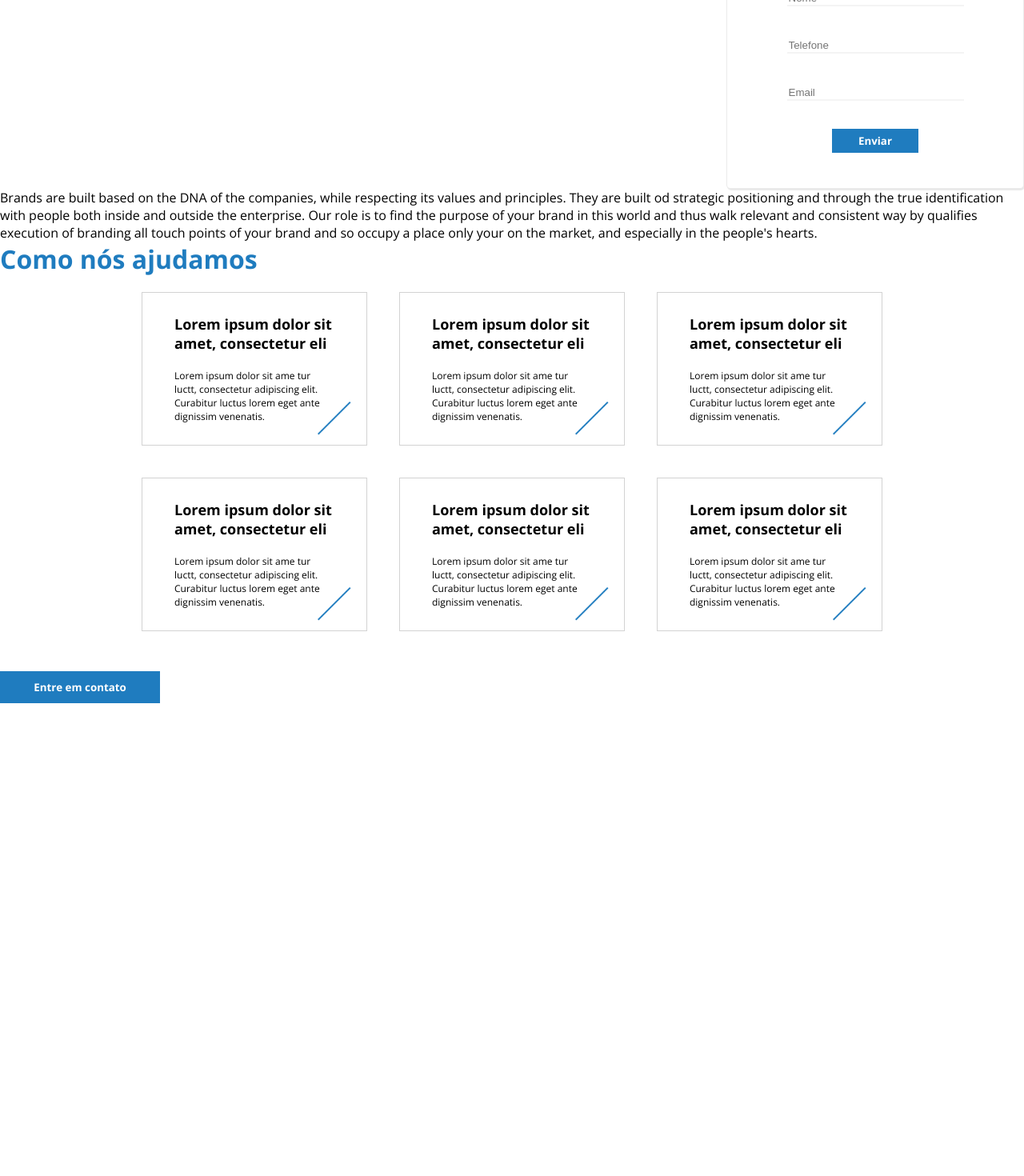
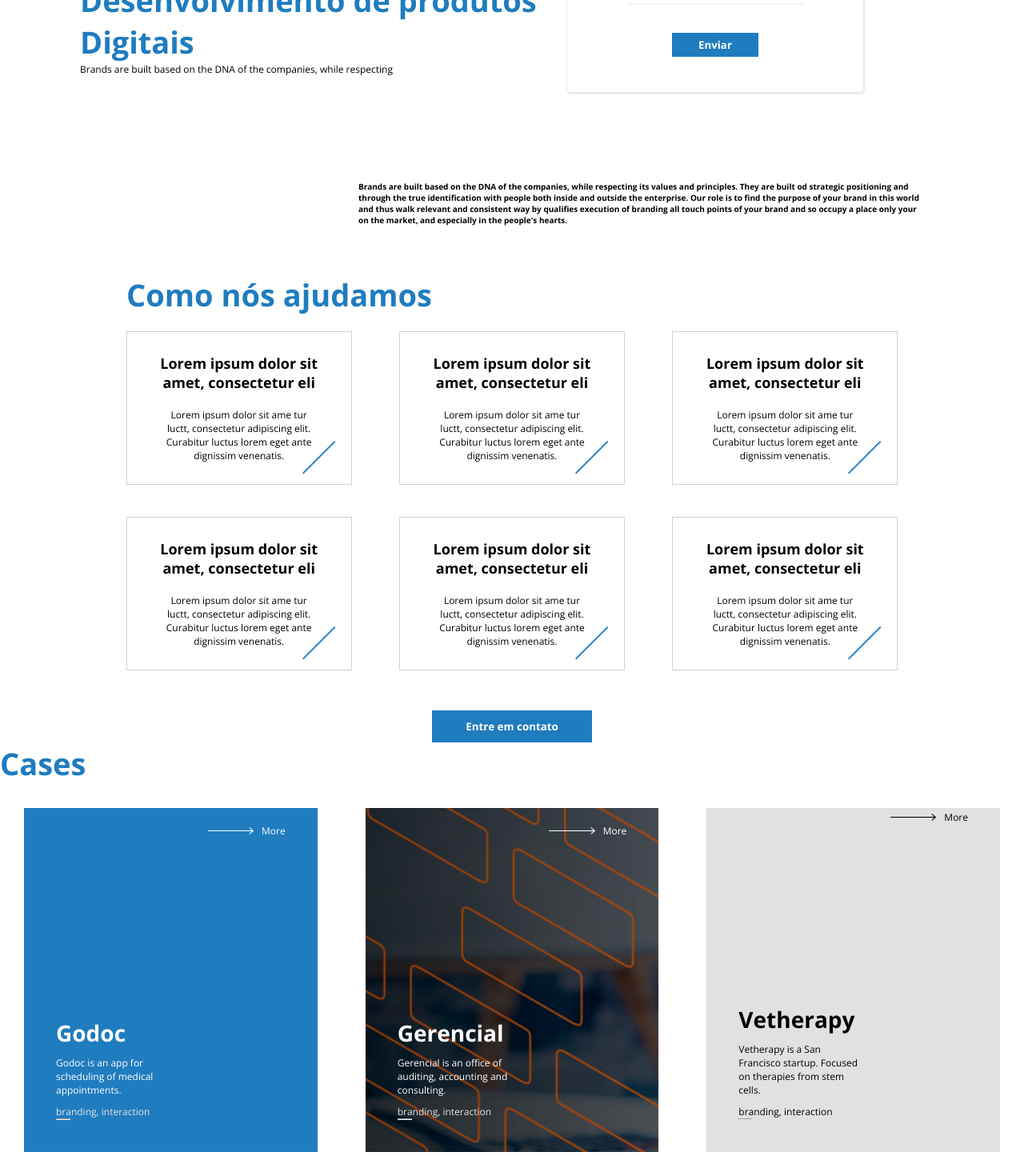
Before and after one commit to DanielGou/gh-landing-page, a React (Create React App) app: page / in a window 1280 px wide. Shown: the part 613-2083 px from the top of the page at 80% size. Before the commit the page ends 1492 px from the top, so only its background shows below. Built offline with nearby package versions, Linux system fonts and the light colour scheme.

Commit message:
add cases

```diff
--- a/src/App.css
+++ b/src/App.css
@@ -6,28 +6,38 @@
     flex-direction: column;
     font-family: 'Open Sans', sans-serif;
     font-weight: 300;
+    font-size: 12px;
     background-repeat: no-repeat;
     background-size: 100vw;
     background-position: 0% 100px;
-}
-
-#landingPicture{
-    width: 100%;
 }
 
 .title{
     color: rgb(31, 124, 191);
     font-family: 'Open Sans', sans-serif;
     font-weight: 700;
-    font-size: 32px;
+    font-size: 38px;
+    text-align: start;
+}
+
+#textLanding{
+    padding: 10px 10% 60px 35%;
+    font-family: 'Open Sans', sans-serif;
+    font-weight: 700;
+    font-size: 10px;
+}
+
+.blockCards{
+    width: 80%;
+    margin-left: auto;
+    margin-right: auto;
+    text-align: center;
 }
 
 #CardComponents{
     display: flex;
     flex-wrap: wrap;
-    justify-content: center;
-    margin: 0 100px;
-    max-width: 1500px;
+    justify-content: space-around;
 }
 
 .App button{
@@ -40,3 +50,15 @@
     color: white;
     background-color: rgb(31, 124, 191);
 }
+
+.cases{
+    display: flex;
+    justify-content: center;
+}
+
+hr{
+    height: 2px;
+    width: 16px;
+    margin: 0;
+    float: left;
+}
--- a/src/App.js
+++ b/src/App.js
@@ -3,6 +3,7 @@ import './App.css';
 import Header from './components/Header';
 import Form from "./components/Form"
 import Card from './components/Card';
+import Case from './components/Case'
 
 import landingPicture from "./assets/landingPicture.jpg"
 
@@ -11,23 +12,25 @@ function App() {
     <div className="App">
       <Header/>
 
-      <img id="landingPicture" src={landingPicture} alt=""/>
+      <img style={{width: "100vw"}} src={landingPicture} alt=""/>
 
-      <div>
+      <div style={{padding: "100px"}}>
         <Form/>
+
         <div className='title'>Desenvolvimento de produtos Digitais</div>
         <div>Brands are built based on the DNA of the companies, while respecting</div>
       </div>
 
 
 
-      <div>
+      <div id="textLanding">
         Brands are built based on the DNA of the companies, while respecting its values and principles.
         They are built od strategic positioning and through the true identification with people both inside and outside the enterprise.
         Our role is to find the purpose of your brand in this world and thus walk relevant and consistent way by qualifies execution of branding all touch points of your brand and so occupy a place only your on the market, and especially in the people's hearts.
       </div>
 
-      <div className="title">Como nós ajudamos</div>
+      <div className="blockCards">
+        <div className="title" style={{padding: "0 30px"}}>Como nós ajudamos</div>
         <div id="CardComponents">
           <Card title="Lorem ipsum dolor sit amet, consectetur eli" text="Lorem ipsum dolor sit ame tur luctt, consectetur adipiscing elit. Curabitur luctus lorem eget ante dignissim venenatis."/>
           <Card title="Lorem ipsum dolor sit amet, consectetur eli" text="Lorem ipsum dolor sit ame tur luctt, consectetur adipiscing elit. Curabitur luctus lorem eget ante dignissim venenatis."/>
@@ -37,8 +40,14 @@ function App() {
           <Card title="Lorem ipsum dolor sit amet, consectetur eli" text="Lorem ipsum dolor sit ame tur luctt, consectetur adipiscing elit. Curabitur luctus lorem eget ante dignissim venenatis."/>
         </div>
         <button>Entre em contato</button>
+      </div>
 
-
+      <div className="title">Cases</div>
+	  <div className="cases">
+		<Case title="Godoc" text="Godoc is an app for scheduling of medical appointments." topics="branding, interaction" theme="blue"/>
+		<Case title="Gerencial" text="Gerencial is an office of auditing, accounting and consulting." topics="branding, interaction" theme="image"/>
+		<Case title="Vetherapy" text="Vetherapy is a San Francisco startup. Focused on therapies from stem cells." topics="branding, interaction" theme="grey"/>
+	  </div>
     </div>
   );
 }
--- /dev/null
+++ b/src/components/Case.js
@@ -0,0 +1,21 @@
+import "./Cases.css"
+
+import seta from "../assets/seta.png"
+
+function Case(props){
+    return(
+        <div className="Case" id={props.theme}>
+            <div className="caseSeta">
+                <img src={seta} alt="seta"/>
+                <div>More</div>
+            </div>
+
+            <div className="caseTitle">{props.title}</div>
+            <div className="caseText">{props.text}</div>
+            <div className="topics">{props.topics}</div>
+            <hr/>
+        </div>
+    )
+}
+
+export default Case;
--- /dev/null
+++ b/src/components/Cases.css
@@ -0,0 +1,74 @@
+@import url('https://fonts.googleapis.com/css2?family=Open+Sans&display=swap');
+
+.Case{
+    width: 350px;
+    height: 350px;
+    padding: 40px;
+    display: flex;
+    flex-direction: column;
+    justify-content: flex-end;
+    margin: 30px;
+}
+
+.Case:hover{
+    -webkit-transform: scale(1.1);
+    -moz-transform: scale(1.1);
+    -o-transform: scale(1.1);
+    -ms-transform: scale(1.1);
+    transform: scale(1.1)
+}
+
+#blue{
+    background-color: rgb(31, 124, 191);
+    color: white;
+}
+
+#image{
+    background-image: url("../assets/banner.png");
+    background-size: 1400px;
+    background-repeat: no-repeat;
+    background-position: left center;
+    color: white;
+}
+
+#grey{
+    background-color: rgb(225, 225, 225);
+}
+
+#grey .topics{
+    color: rgb(0, 0, 0);
+}
+
+#grey .caseSeta img{
+    filter:  brightness(0);
+}
+
+.caseSeta{
+    display: flex;
+    justify-content: flex-end;
+    align-items: center;
+    font-weight: 400;
+    margin-bottom: 225px;
+}
+
+.caseSeta img{
+    width: 20%;
+    padding: 0 10px;
+    filter: contrast(100%) brightness(1000%);
+}
+
+.caseTitle{
+    font-family: 'Open Sans', sans-serif;
+    font-weight: 700;
+    font-size: 28px;
+}
+
+.caseText{
+    width: 55%;
+    margin: 10px 0;
+    font-weight: 400;
+}
+
+.topics{
+    color: rgb(230, 230, 230);
+}
--- a/src/components/Components.css
+++ b/src/components/Components.css
@@ -30,9 +30,9 @@
     box-shadow: 1px 2px 1px rgba(0, 0, 0, 0.085);
     display: flex;
     padding: 30px;
-    margin-left: auto;
+    margin-right: 100px;
+    margin-top: -220px;
     align-items: center;
-    justify-self: right;
     float: right;
     flex-direction: column;
 }
```
Also changed, not shown: src/assets/banner.png (added), src/assets/seta.png (renamed from src/assets/Grupo 43.png). Lines whose indentation alone changed are shown as unchanged.
